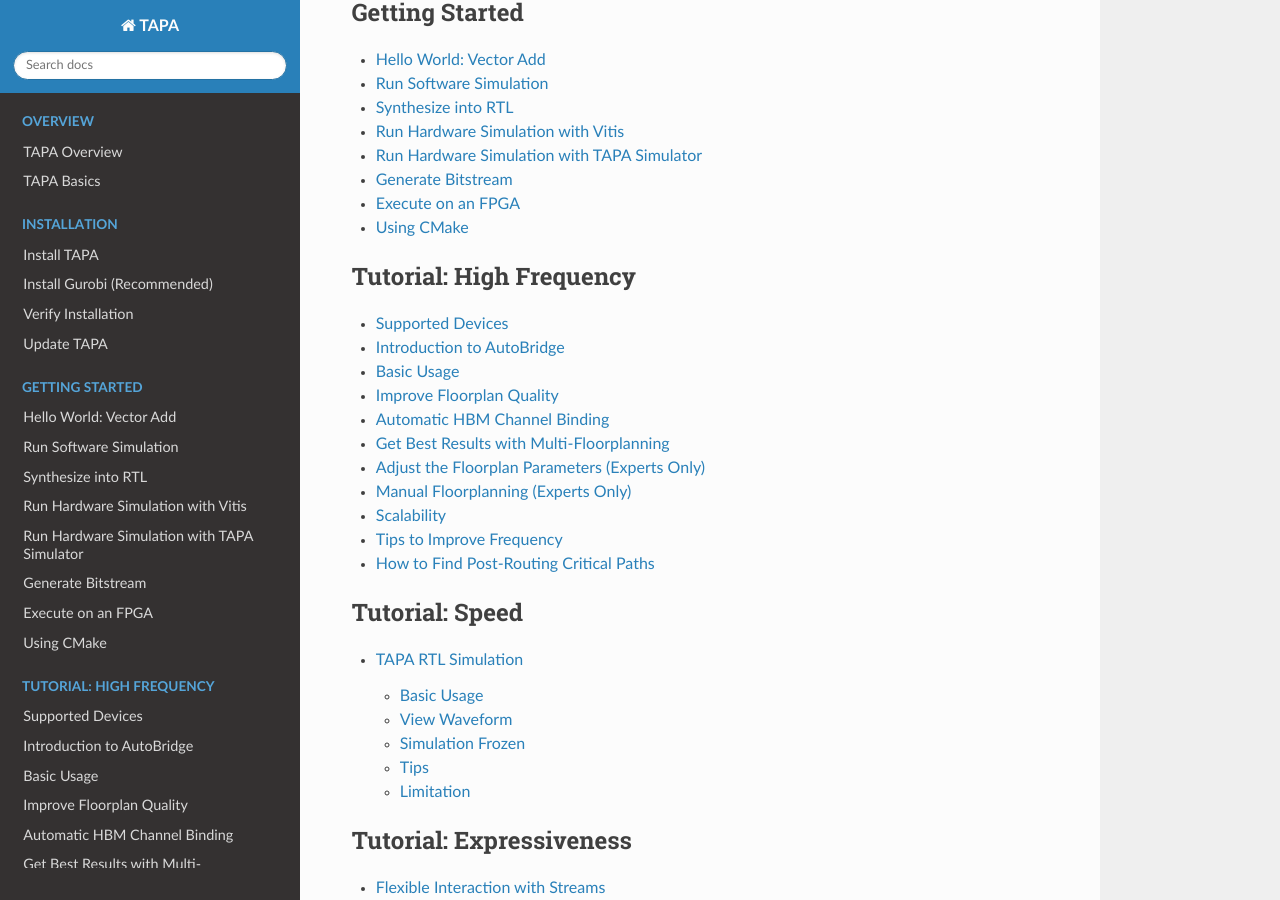
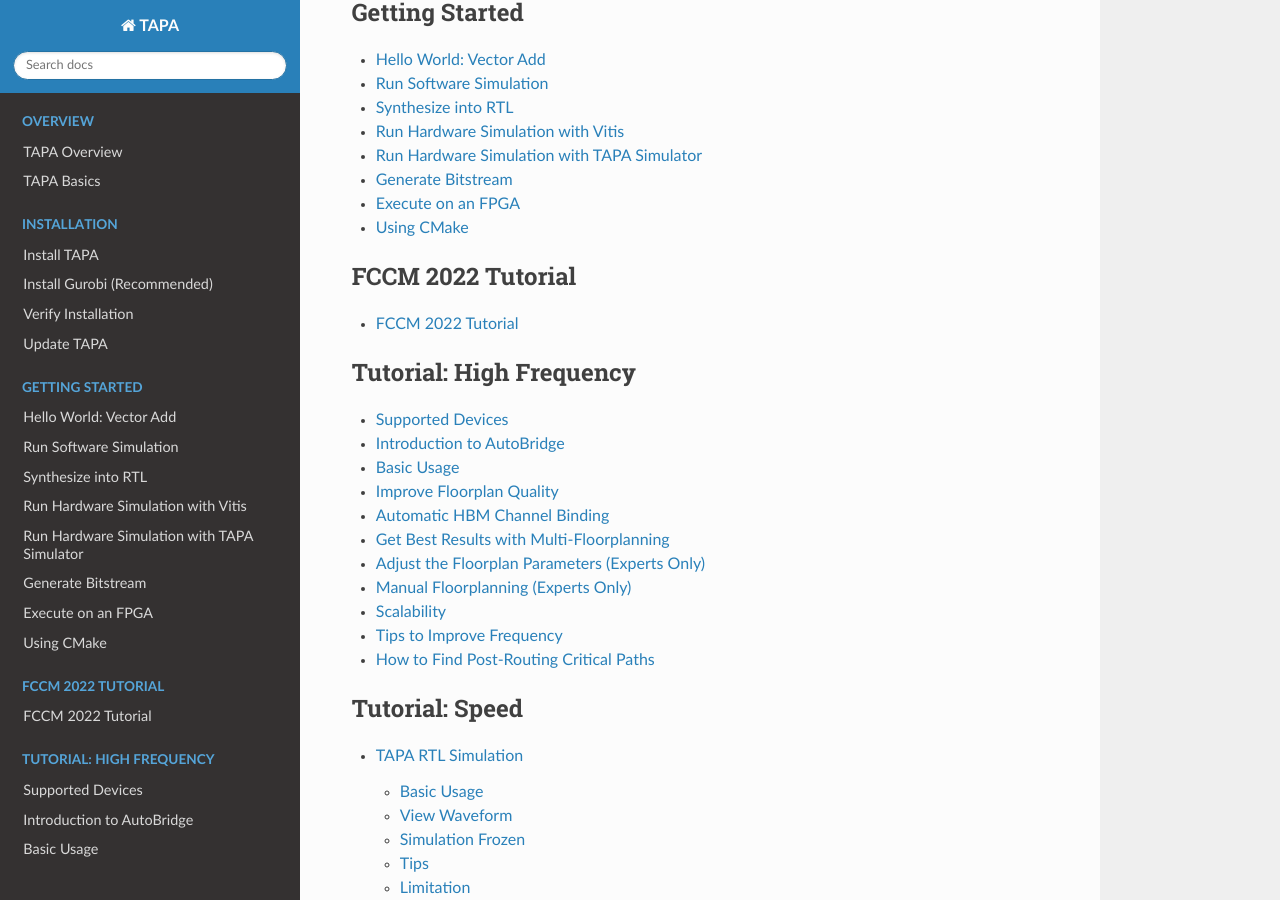
Before and after one commit to rapidstream-org/rapidstream-tapa, a Sphinx documentation site: the page built from docs/index.rst, in a window 1280 px wide and 900 px high, scrolled down 928 px. Built offline with Sphinx 7.4.7 and the Read the Docs theme 2.0.0, drawn with Linux system fonts in a browser that asks for light colours.

Commit message:
docs: add fccm 2022 materials

```diff
--- a/docs/index.rst
+++ b/docs/index.rst
@@ -16,6 +16,11 @@
   :caption: Getting Started
 
   getting_started
+
+.. toctree::
+  :caption: FCCM 2022 Tutorial
+
+  fccm_2022
 
 .. toctree::
   :caption: Tutorial: High Frequency
```
Also changed, not shown: docs/fccm_2022.rst (added, +11 -0 lines).
